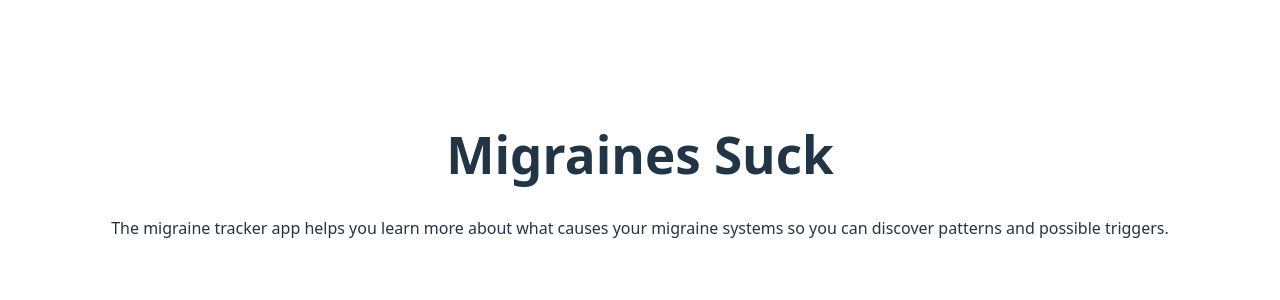
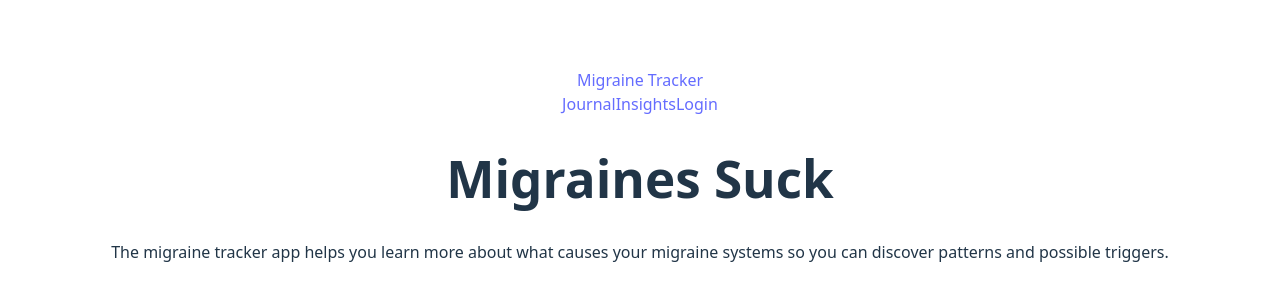
Before and after one commit to ErinKace/migraine-tracker, a React (Vite) app: page / in a window 1280 px wide. Shown: the part 226-526 px from the top of the page. Built offline with nearby package versions, Linux system fonts and the light colour scheme.

Commit message:
fleshed out navbar

```diff
--- a/src/components/Navbar.tsx
+++ b/src/components/Navbar.tsx
@@ -1,5 +1,16 @@
+import { Link } from "react-router-dom"
+
 function Navbar() {
-    return (<></>)
+    return (<div className="nav">
+        <div className="navbar-brand">
+            <Link to="/">Migraine Tracker</Link>
+        </div>
+        <div className="navbar-links">
+            <Link to="/journal">Journal</Link>
+            <Link to="/insights">Insights</Link>
+            <Link to="/login">Login</Link>
+        </div>
+    </div>)
 }
 
 export default Navbar
```
